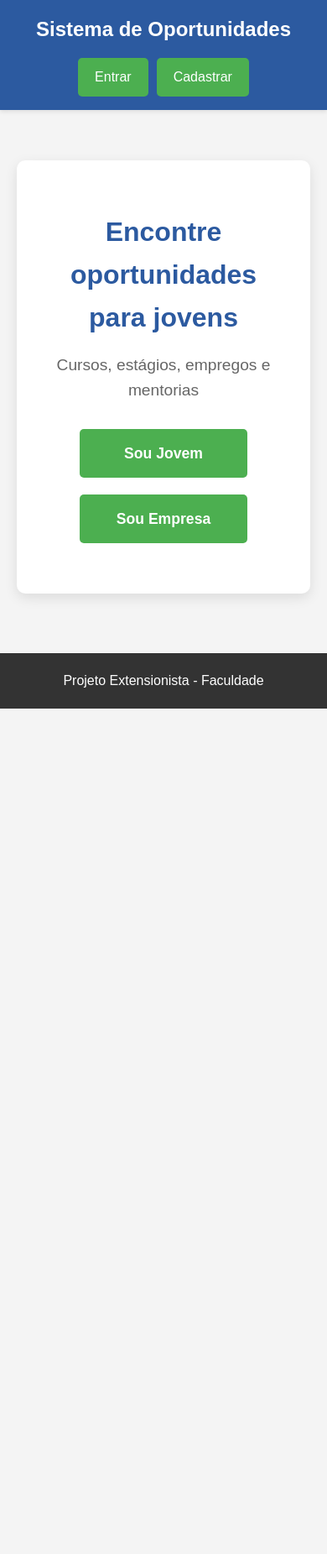
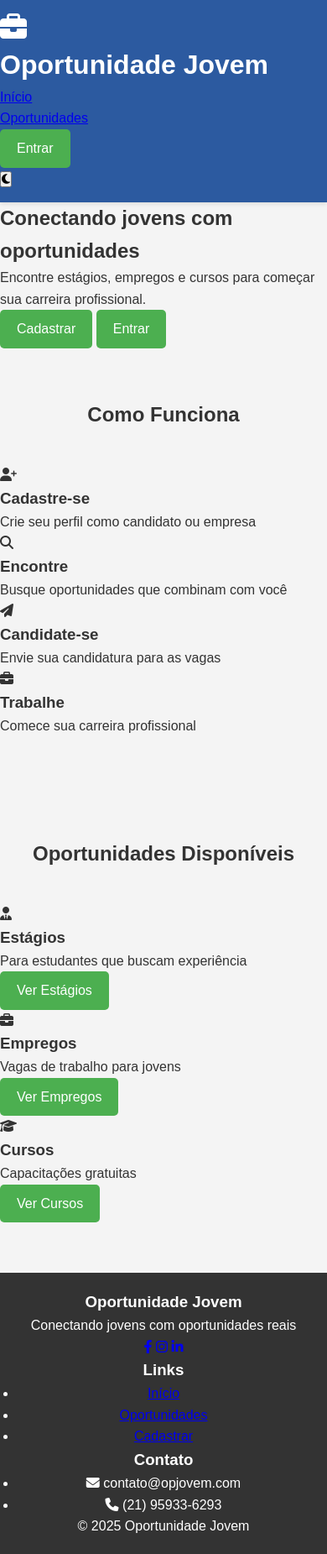
Before and after one commit to St2Day/Plataforma-de-Oportunidades, a website: page sistema-oportunidade/index.html in a window 390 px wide. Shown: the whole page at 84% size. Before the commit the page ends 844 px from the top, so only its background shows below. Drawn offline with Linux system fonts and the light colour scheme; files that its build step writes are made by us from their sources.

Commit message:
Revamp index.html for Oportunidade Jovem

```diff
--- a/sistema-oportunidade/index.html
+++ b/sistema-oportunidade/index.html
@@ -3,34 +3,163 @@
 <head>
     <meta charset="UTF-8">
     <meta name="viewport" content="width=device-width, initial-scale=1.0">
-    <title>Sistema de Oportunidades</title>
+    <title>Oportunidade Jovem</title>
+    <link rel="stylesheet" href="https://cdnjs.cloudflare.com/ajax/libs/font-awesome/6.4.0/css/all.min.css">
+    <link href="https://fonts.googleapis.com/css2?family=Poppins:wght@300;400;500;600;700&display=swap" rel="stylesheet">
     <link rel="stylesheet" href="style.css">
 </head>
 <body>
     <header>
-        <div class="header-content">
-            <h1>Sistema de Oportunidades</h1>
-            <div class="buttons">
-                <a href="login.html" class="btn">Entrar</a>
-                <a href="cadastro.html" class="btn">Cadastrar</a>
+        <div class="container header-container">
+            <div class="logo">
+                <i class="fas fa-briefcase" style="font-size: 2rem; color: var(--primary-color);"></i>
+                <h1>Oportunidade Jovem</h1>
             </div>
+            <nav>
+                <ul class="nav-menu">
+                    <li><a href="index.html" class="active">Início</a></li>
+                    <li><a href="#oportunidades">Oportunidades</a></li>
+                    <li><a href="login.html" class="btn btn-outline">Entrar</a></li>
+                </ul>
+            </nav>
+            <button class="theme-toggle" id="theme-toggle">
+                <i class="fas fa-moon"></i>
+            </button>
         </div>
     </header>
 
-    <main>
-        <section class="intro">
-            <h2>Encontre oportunidades para jovens</h2>
-            <p>Cursos, estágios, empregos e mentorias</p>
+    <section class="hero">
+        <div class="container">
+            <h2 class="slide-up">Conectando jovens com oportunidades</h2>
+            <p class="slide-up">Encontre estágios, empregos e cursos para começar sua carreira profissional.</p>
+            <div class="hero-buttons">
+                <a href="cadastro.html" class="btn">Cadastrar</a>
+                <a href="login.html" class="btn btn-secondary">Entrar</a>
+            </div>
+        </div>
+    </section>
 
-            <div class="user-type">
-                <a href="cadastro.html?tipo=jovem" class="btn large">Sou Jovem</a>
-                <a href="cadastro.html?tipo=empresa" class="btn large">Sou Empresa</a>
+    <section class="container" style="padding: 60px 0;">
+        <h2 style="text-align: center; margin-bottom: 40px; color: var(--primary-color);">Como Funciona</h2>
+        <div class="steps-container">
+            <div class="card">
+                <div class="card-icon">
+                    <i class="fas fa-user-plus"></i>
+                </div>
+                <h3 class="card-title">Cadastre-se</h3>
+                <p class="card-text">Crie seu perfil como candidato ou empresa</p>
             </div>
-        </section>
-    </main>
+            <div class="card">
+                <div class="card-icon">
+                    <i class="fas fa-search"></i>
+                </div>
+                <h3 class="card-title">Encontre</h3>
+                <p class="card-text">Busque oportunidades que combinam com você</p>
+            </div>
+            <div class="card">
+                <div class="card-icon">
+                    <i class="fas fa-paper-plane"></i>
+                </div>
+                <h3 class="card-title">Candidate-se</h3>
+                <p class="card-text">Envie sua candidatura para as vagas</p>
+            </div>
+            <div class="card">
+                <div class="card-icon">
+                    <i class="fas fa-briefcase"></i>
+                </div>
+                <h3 class="card-title">Trabalhe</h3>
+                <p class="card-text">Comece sua carreira profissional</p>
+            </div>
+        </div>
+    </section>
+
+    <section id="oportunidades" class="container" style="padding: 60px 0;">
+        <h2 style="text-align: center; margin-bottom: 40px; color: var(--primary-color);">Oportunidades Disponíveis</h2>
+        <div class="categories-container">
+            <div class="card">
+                <div class="card-icon">
+                    <i class="fas fa-user-tie"></i>
+                </div>
+                <h3 class="card-title">Estágios</h3>
+                <p class="card-text">Para estudantes que buscam experiência</p>
+                <a href="login.html" class="btn btn-outline">Ver Estágios</a>
+            </div>
+            <div class="card">
+                <div class="card-icon">
+                    <i class="fas fa-briefcase"></i>
+                </div>
+                <h3 class="card-title">Empregos</h3>
+                <p class="card-text">Vagas de trabalho para jovens</p>
+                <a href="login.html" class="btn btn-outline">Ver Empregos</a>
+            </div>
+            <div class="card">
+                <div class="card-icon">
+                    <i class="fas fa-graduation-cap"></i>
+                </div>
+                <h3 class="card-title">Cursos</h3>
+                <p class="card-text">Capacitações gratuitas</p>
+                <a href="login.html" class="btn btn-outline">Ver Cursos</a>
+            </div>
+        </div>
+    </section>
 
     <footer>
-        <p>Projeto Extensionista - Faculdade</p>
+        <div class="container">
+            <div class="footer-content">
+                <div class="footer-section">
+                    <h3>Oportunidade Jovem</h3>
+                    <p>Conectando jovens com oportunidades reais</p>
+                    <div class="social-icons">
+                        <a href="#"><i class="fab fa-facebook-f"></i></a>
+                        <a href="#"><i class="fab fa-instagram"></i></a>
+                        <a href="#"><i class="fab fa-linkedin-in"></i></a>
+                    </div>
+                </div>
+                <div class="footer-section">
+                    <h3>Links</h3>
+                    <ul>
+                        <li><a href="index.html">Início</a></li>
+                        <li><a href="#oportunidades">Oportunidades</a></li>
+                        <li><a href="cadastro.html">Cadastrar</a></li>
+                    </ul>
+                </div>
+                <div class="footer-section">
+                    <h3>Contato</h3>
+                    <ul>
+                        <li><i class="fas fa-envelope"></i> contato@opjovem.com</li>
+                        <li><i class="fas fa-phone"></i> (21) 95933-6293</li>
+                    </ul>
+                </div>
+            </div>
+            <div class="copyright">
+                <p>&copy; 2025 Oportunidade Jovem</p>
+            </div>
+        </div>
     </footer>
+
+    <script>
+        const toggle = document.getElementById('theme-toggle');
+        const icon = toggle.querySelector('i');
+
+        toggle.addEventListener('click', function() {
+            const isDark = document.documentElement.getAttribute('data-theme') === 'dark';
+
+            if (isDark) {
+                document.documentElement.removeAttribute('data-theme');
+                icon.className = 'fas fa-moon';
+                localStorage.setItem('theme', 'light');
+            } else {
+                document.documentElement.setAttribute('data-theme', 'dark');
+                icon.className = 'fas fa-sun';
+                localStorage.setItem('theme', 'dark');
+            }
+        });
+
+        const savedTheme = localStorage.getItem('theme');
+        if (savedTheme === 'dark') {
+            document.documentElement.setAttribute('data-theme', 'dark');
+            icon.className = 'fas fa-sun';
+        }
+    </script>
 </body>
 </html>
```
